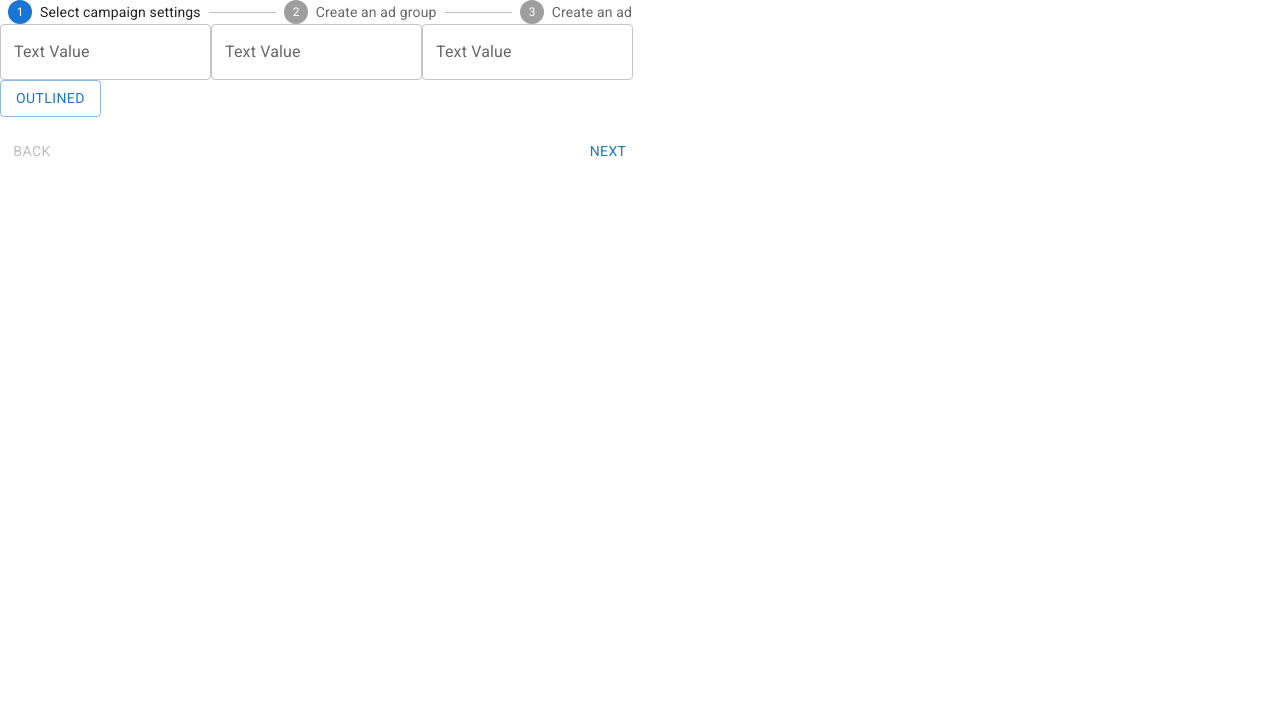
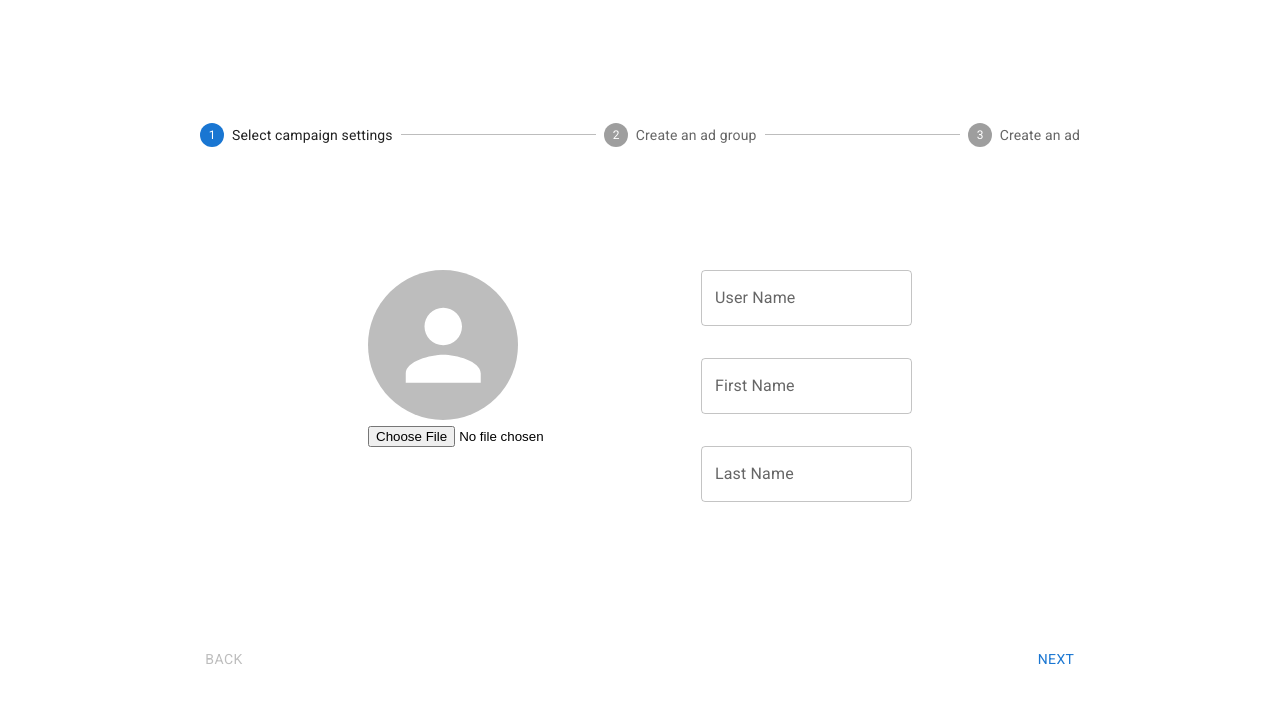
Before and after one commit to yabakhar/matcha, a React (Create React App) app in the folder client/: page /profile in a window 1280 px wide. Shown: the top 702 px of the page. Built offline with nearby package versions, Linux system fonts and the light colour scheme.

Commit message:
add steper in complete profile

```diff
--- a/client/package.json
+++ b/client/package.json
@@ -5,6 +5,7 @@
   "dependencies": {
     "@emotion/react": "^11.7.1",
     "@emotion/styled": "^11.6.0",
+    "@mui/lab": "^5.0.0-alpha.62",
     "@mui/material": "^5.2.5",
     "@testing-library/jest-dom": "^5.11.4",
     "@testing-library/react": "^11.1.0",
--- a/client/src/index.css
+++ b/client/src/index.css
@@ -8,3 +8,7 @@
     font-family: 'Shizuru';
     src: url('./assets/fonts/Shizuru/Shizuru-Regular.ttf') format('truetype');
 }
+
+#root {
+    height : 100%
+}
--- a/client/src/react-app-env.d.ts
+++ /dev/null
@@ -1 +0,0 @@
-/// <reference types="react-scripts" />
--- a/client/src/views/CompleteProfile.js
+++ b/client/src/views/CompleteProfile.js
@@ -6,6 +6,9 @@ import StepLabel from "@mui/material/StepLabel";
 import Button from "@mui/material/Button";
 import Typography from "@mui/material/Typography";
 import Content  from "./ContentCompleteProfile";
+import {
+  ContainerStyle
+} from './CompleteProfile.style';
 
 const steps = [
   "Select campaign settings",
@@ -25,9 +28,8 @@ export default function HorizontalLinearStepper() {
   };
 
   return (
-    <Box sx={{ width: "50%" ,height : "50%",justifyContent:"center",alignItems :"center"}}>
-
-      <Stepper activeStep={activeStep}>
+  <div style={{display : 'flex', alignItems : 'center', justifyContent : 'space-evenly', width : '100%', flexDirection : 'column', height : '100%'}}>
+      <Stepper activeStep={activeStep} style={{width : '70%'}}>
         {steps.map((label, index) => {
             const stepProps = {};
             const labelProps = {};
@@ -46,8 +48,10 @@ export default function HorizontalLinearStepper() {
         </React.Fragment>
       ) : (
         <React.Fragment>
+          <ContainerStyle>
           <Content stepContent={activeStep}/>
-          <Box sx={{ display: "flex", flexDirection: "row", pt: 2 }}>
+          </ContainerStyle>
+          <Box sx={{ display: "flex", flexDirection: "row", pt: 2, width : '70%' }}>
             <Button
               color="inherit"
               disabled={activeStep === 0}
@@ -60,9 +64,10 @@ export default function HorizontalLinearStepper() {
             <Button onClick={handleNext}>
               {activeStep === steps.length - 1 ? "Finish" : "Next"}
             </Button>
+
           </Box>
         </React.Fragment>
       )}
-    </Box>
+  </div>
   );
 }
--- /dev/null
+++ b/client/src/views/CompleteProfile.style.js
@@ -0,0 +1,9 @@
+import styled from 'styled-components';
+
+export const ContainerStyle = styled.div`
+display: flex;
+justify-content: center;
+height : '100%';
+width : '100%'
+align-items: center;
+`;
--- a/client/src/views/ContentCompleteProfile.js
+++ b/client/src/views/ContentCompleteProfile.js
@@ -1,27 +1,21 @@
-import Box from "@mui/material/Box";
-import Button from "@mui/material/Button";
-import TextField from '@mui/material/TextField';
-import Typography from "@mui/material/Typography";
-import Paper from "@mui/material/Paper";
-
+import StepOne from './Steps/StepOne';
+import StepTwo from './Steps/StepTwo';
+import StepThree from './Steps/StepThree';
 function Content({stepContent}) {
     return (
       <div>
         {
           (stepContent === 0) ?
-          <form>
-          <TextField label={"Text Value"} />
-          <TextField label={"Text Value"} />
-          <TextField label={"Text Value"} />
-          <Button variant="outlined">Outlined</Button>
-         </form>
-         : (stepContent === 1) ?
-        <Box sx={{ width: "50%" ,height : "50%",justifyContent:"center",alignItems :"center"}}><h1>4545</h1></Box>
-        : <Box sx={{ width: "50%" ,height : "50%",justifyContent:"center",alignItems :"center"}}><h1>456454645</h1></Box>
+          <StepOne/>
+          : (stepContent === 1) ?
+          <StepTwo/>
+          :
+          <StepThree/>
         }
-
     </div>
     )
 }
 
+
+
 export default Content
--- /dev/null
+++ b/client/src/views/Steps/StepOne.js
@@ -0,0 +1,40 @@
+import TextField from '@mui/material/TextField';
+import Avatar from '@mui/material/Avatar';
+import { useState } from 'react';
+import Box from '@mui/material/Box';
+import Grid from '@mui/material/Grid';
+
+const StepOne =() => {
+    const [state, setstate] = useState("")
+      const changepic = (e) => {
+        let file = e.target.files[0]
+        let reader = new FileReader()
+        reader.readAsDataURL(file);
+
+        reader.onloadend = function (e) {
+            setstate([reader.result])
+         }
+      }
+      return (
+        <Box sx={{ flexGrow: 0 }} sm={2} md={2} alignItems="center">
+        <Grid container spacing={10}>
+        <Grid item xs>
+          <div >
+          <Avatar sx={{ width: 150, height: 150 }} src={state}/>
+          <input accept="image/*"  id="icon-button-file" type="file" onChange={changepic} />
+          </div>
+        </Grid>
+        <Grid item xs>
+        <form style={{display: "flex",
+                  flexDirection: "column",
+                  gap:"2rem"}}>
+        <TextField label={"User Name"} />
+        <TextField label={"First Name"}/>
+        <TextField label={"Last Name"} />
+        </form>
+        </Grid>
+        </Grid>
+      </Box>
+      )
+  }
+export default StepOne
--- /dev/null
+++ b/client/src/views/Steps/StepThree.js
@@ -0,0 +1,29 @@
+import React, {useState} from 'react';
+import TextField from '@mui/material/TextField';
+import DatePicker from '@mui/lab/DatePicker';
+import LocalizationProvider from '@mui/lab/LocalizationProvider';
+import AdapterDateFns from '@mui/lab/AdapterDateFns';
+
+const StepThree =() => {
+    const [date, setDate] = useState('1997-01-01')
+    return (
+      <div>
+         <form style={{display: "flex",flexDirection: "column",gap:"2rem"}}>
+         <LocalizationProvider dateAdapter={AdapterDateFns}>
+
+         <DatePicker
+            label="Birthday"
+            value={date}
+            defa
+            onChange={(newValue) => {
+                setDate(newValue);
+            }}
+          renderInput={(params) => <TextField {...params} />}
+        />
+
+            </LocalizationProvider>
+         </form>
+      </div>
+    )
+  }
+export default StepThree
--- /dev/null
+++ b/client/src/views/Steps/StepTwo.js
@@ -0,0 +1,31 @@
+
+import { useState } from 'react';
+import Radio from '@mui/material/Radio';
+import RadioGroup from '@mui/material/RadioGroup';
+import FormControlLabel from '@mui/material/FormControlLabel';
+import FormControl from '@mui/material/FormControl';
+import FormLabel from '@mui/material/FormLabel';
+
+const StepTwo =() => {
+    return (
+      <FormControl component="fieldset" style={{display : 'flex', flexDirection : 'row'}}>
+        <div>
+        <FormLabel component="legend">Gender</FormLabel>
+        <RadioGroup collumn aria-label="gender" name="row-radio-buttons-group">
+          <FormControlLabel value="female" control={<Radio />} label="Female" />
+          <FormControlLabel value="male" control={<Radio />} label="Male" />
+        </RadioGroup>
+        </div>
+        <div>
+        <FormLabel component="legend">Gender</FormLabel>
+        <RadioGroup collumn aria-label="gender" name="row-radio-buttons-group">
+          <FormControlLabel value="female" control={<Radio />} label="Female" />
+          <FormControlLabel value="male" control={<Radio />} label="Male" />
+          <FormControlLabel value="other" control={<Radio />} label="other" />
+        </RadioGroup>
+        </div>
+      </FormControl>
+    );
+  }
+
+export default StepTwo
```
Also changed, not shown: client/tsconfig.json (deleted, +0 -26 lines), 2 other files (tests, documents, lock files or other folders).
